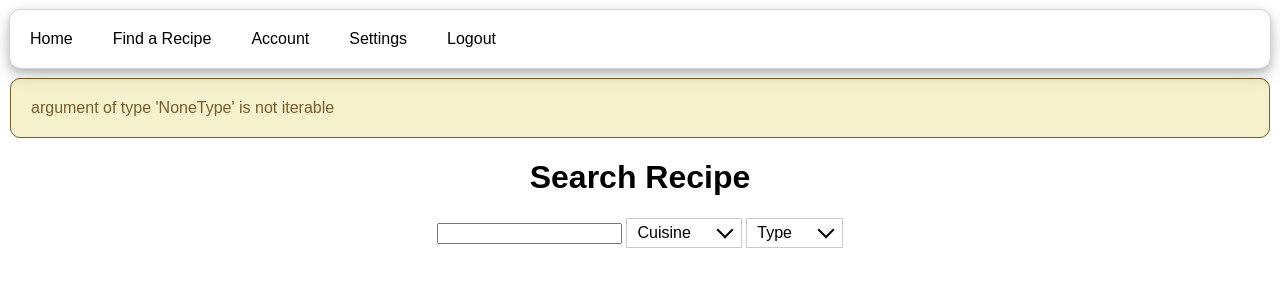
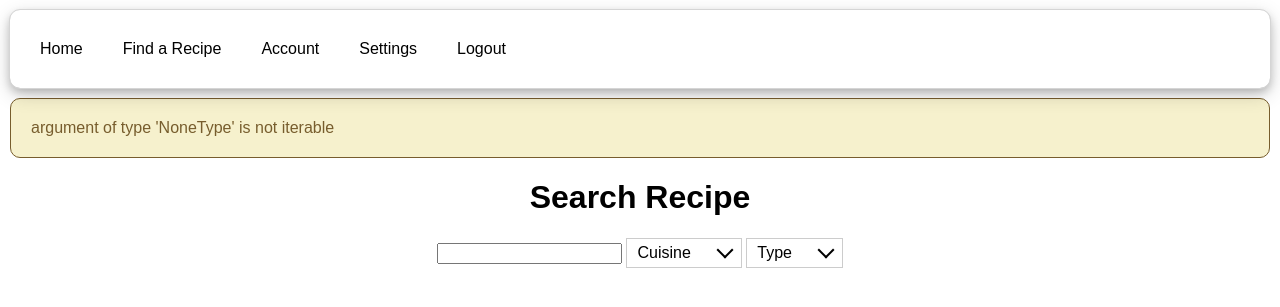
Before and after one commit to mia19reynolds/ComputingProject2, a Flask app: page /search in a window 1280 px wide. Shown: the top 307 px of the page. Run offline with Flask 3, Linux system fonts and the light colour scheme; the visitor is signed in with stand-in values (Sample User, id 1); data that the repository does not hold is empty; some libraries are stand-ins or nearby versions.

Commit message:
updated styling

```diff
--- a/static/styles/style.css
+++ b/static/styles/style.css
@@ -12,6 +12,7 @@
     box-shadow: 0 4px 8px 0 rgba(0, 0, 0, 0.2), 0 6px 20px 0 rgba(0, 0, 0, 0.19);
     outline: 1px solid rgb(213, 213, 213);
     border-radius: 10px;
+    padding: 10px;
 }
 .center{
     text-align: center;
--- a/templates/search.html
+++ b/templates/search.html
@@ -23,6 +23,5 @@
             <a href="{{ url_for('saveRecipe', id=result['id']) }}">Save Recipe</a>
         </div>
     </a>
-    <hr>
     {% endfor %}
 {% endblock %}
```
